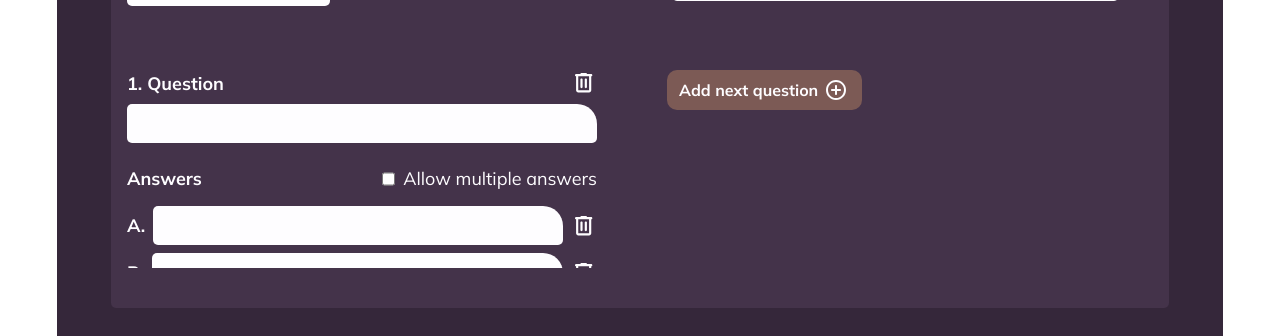
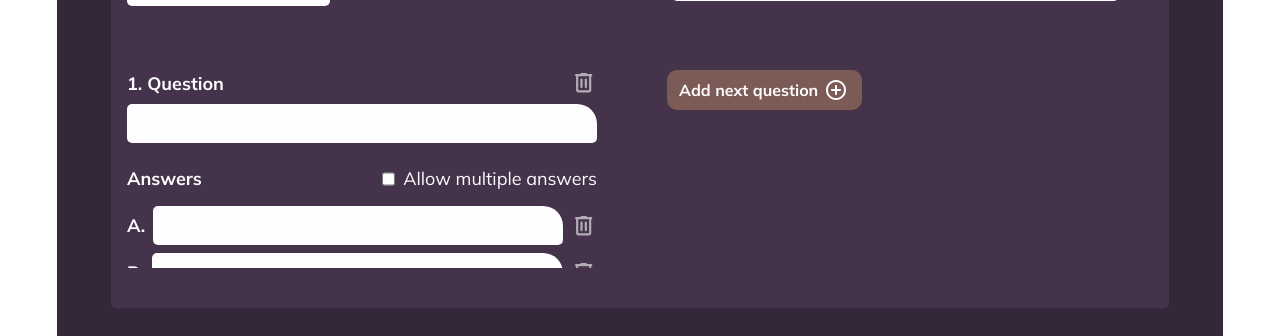
Before and after one commit to guhe78/poll_app, an Angular app: page / in a window 1280 px wide. Both pictures are taken after a click on the button "New Survey". Shown: the part 349-685 px from the top of the page. Built offline with nearby package versions, Linux system fonts and the light colour scheme; no server answers; the database is empty; a web font is replaced by a local one.

Commit message:
fix: resolve remaining bugs and errors

```diff
--- a/src/app/shared/components/survey-form/survey-form.html
+++ b/src/app/shared/components/survey-form/survey-form.html
@@ -100,6 +100,7 @@
                 <button
                   type="button"
                   class="survey-form__delete-button"
+                  [disabled]="questions.length <= 1"
                   (click)="removeQuestion(index)"
                 >
                   <span
@@ -163,6 +164,7 @@
                     <button
                       type="button"
                       class="survey-form__delete-button"
+                      [disabled]="getAnswers(index).length <= 2"
                       (click)="removeAnswer(index, answerIndex)"
                     >
                       <span
--- a/src/app/shared/components/survey-form/survey-form.scss
+++ b/src/app/shared/components/survey-form/survey-form.scss
@@ -145,7 +145,13 @@
     background-color: transparent;
     color: rgba(254, 253, 255, 1);
     border: none;
+    border-radius: 3px;
     cursor: pointer;
+
+    &:disabled {
+      pointer-events: none;
+      opacity: 0.6;
+    }
 
     &--icon {
       display: flex;
@@ -159,6 +165,11 @@
         height: 100%;
         fill: currentColor;
       }
+    }
+
+    &:hover {
+      background-color: rgba(255, 183, 112, 0.6);
+      color: rgba(53, 39, 58, 1);
     }
   }
 
@@ -427,7 +438,7 @@
     width: auto;
     gap: 8px;
 
-    padding: 10px 0;
+    padding: 8px 12px;
     margin-left: 36px;
 
     font: inherit;
@@ -441,11 +452,15 @@
 
     position: relative;
 
+    &:hover {
+      background-color: rgba(250, 245, 254, 0.2);
+    }
+
     &::after {
       content: '';
       position: absolute;
       bottom: 4px;
-      width: 100%;
+      width: 117px;
       height: 1px;
       background-color: rgba(255, 255, 255, 1);
     }
@@ -485,6 +500,10 @@
   border: none;
   border-radius: 10px;
   cursor: pointer;
+
+  &:hover {
+    background-color: rgba(255, 183, 112, 0.6);
+  }
 
   &--icon {
     display: flex;
--- a/src/app/shared/components/survey-form/survey-form.ts
+++ b/src/app/shared/components/survey-form/survey-form.ts
@@ -51,7 +51,7 @@ export class SurveyForm {
     category: ['', Validators.required],
     endDate: [''],
     description: [''],
-    questions: this.formbuilder.array([this.createQuestionGroup()]),
+    questions: this.formbuilder.array([this.createQuestionGroup()], Validators.minLength(1)),
   });
 
   /**
@@ -62,10 +62,13 @@ export class SurveyForm {
     return this.formbuilder.nonNullable.group({
       question: ['', Validators.required],
       allowMultipleAnswers: [false],
-      answers: this.formbuilder.nonNullable.array([
-        this.formbuilder.nonNullable.control('', Validators.required),
-        this.formbuilder.nonNullable.control('', Validators.required),
-      ]),
+      answers: this.formbuilder.nonNullable.array(
+        [
+          this.formbuilder.nonNullable.control('', Validators.required),
+          this.formbuilder.nonNullable.control('', Validators.required),
+        ],
+        Validators.minLength(2),
+      ),
     });
   }
 
@@ -164,6 +167,9 @@ export class SurveyForm {
    * @returns void
    */
   removeQuestion(index: number): void {
+    if (this.questions.length <= 1) {
+      return;
+    }
     this.questions.removeAt(index);
   }
 
@@ -192,6 +198,9 @@ export class SurveyForm {
    * @returns void
    */
   removeAnswer(questionIndex: number, answerIndex: number): void {
+    if (this.getAnswers(questionIndex).length <= 2) {
+      return;
+    }
     this.getAnswers(questionIndex).removeAt(answerIndex);
   }
 
```
